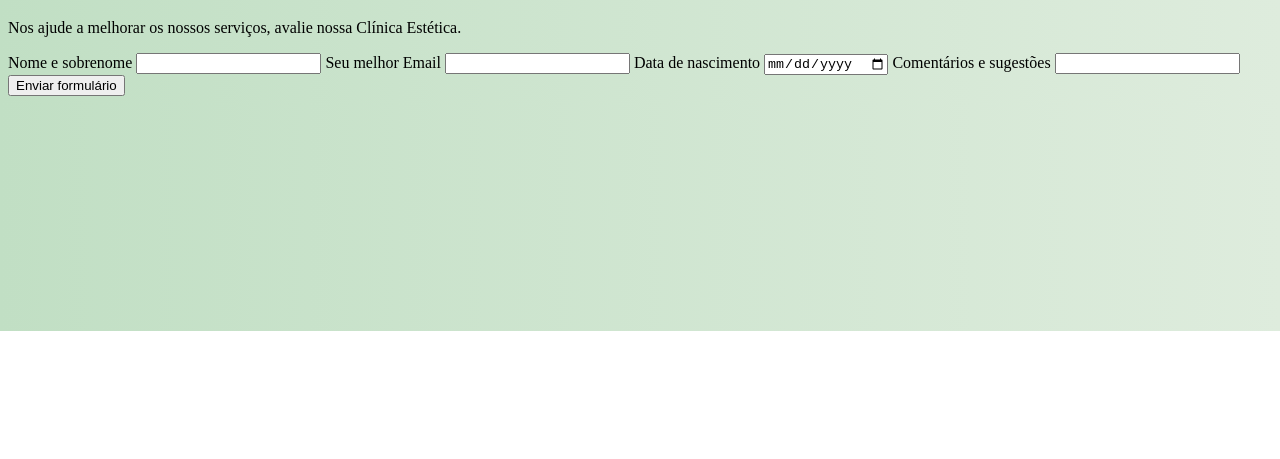
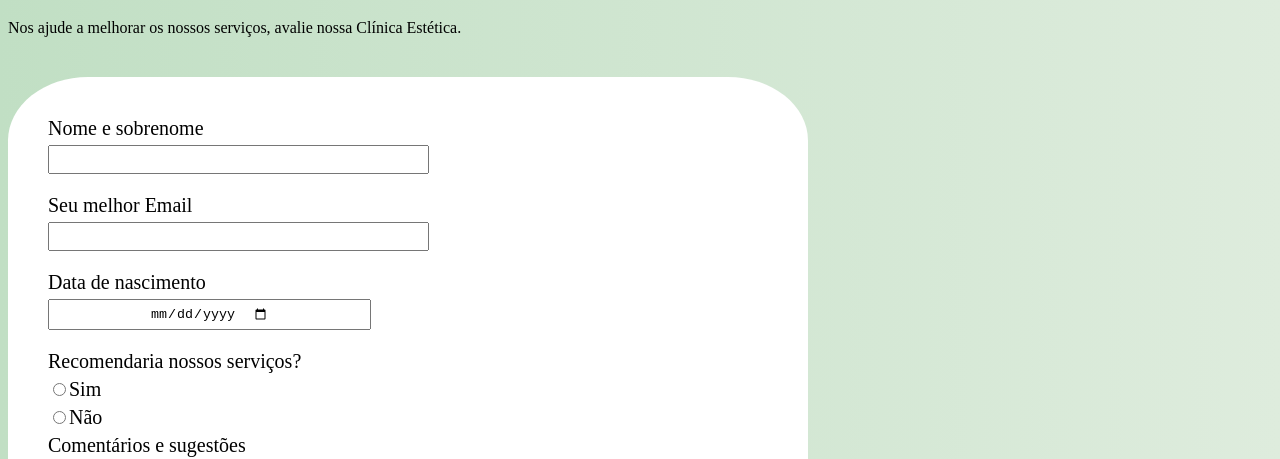
Before and after one commit to Gabriela-Costa/formulario-clinica, a plain HTML site: page index.html in a window 1280 px wide. Shown: the part 469-928 px from the top of the page. Before the commit the page ends 800 px from the top, so only its background shows below. Drawn offline with Linux system fonts and the light colour scheme.

Commit message:
atualização formulário2

```diff
--- a/index.html
+++ b/index.html
@@ -16,24 +16,35 @@
     <main>
         <form>
             <label for="nome">Nome e sobrenome</label>
-            <input type="text" id="nome">
+            <input type="text" id="nome" class="input-padrao">
 
             <label for="email">Seu melhor Email</label>
-            <input type="email" id="email">
+            <input type="email" id="email" class="input-padrao">
 
             <label for="nasc">Data de nascimento</label>
-            <input type="date" id="nasc">
+            <input type="date" id="nasc" class="input-padrao">
 
-            <!--p>Serviços já usados</p>
-            <input type="checkbox" id="servicos"!-->
+            <div>
+                <p>Recomendaria nossos serviços?</p>
+
+                <label for="sim"><input type="radio" id="sim" name="escolha">Sim</label>
+                <label for="nao"><input type="radio" id="nao" name="escolha">Não</label>
+            </div>
 
             <label for="avaliacao">Comentários e sugestões</label>
-            <input type="text" id="avaliacao">
+            <textarea cols="60" rows="10" id="avaliacao"></textarea>
+
+            <label><input type="checkbox">Gostaria de receber nossas novidades por email?</label>
+
 
             <input type="button" onclick="alert('Formulário enviado')" value="Enviar formulário" >
 
         </form>
     </main>
 
+    <footer>
+
+    </footer>
+
 </body>
 </html>
--- a/style.css
+++ b/style.css
@@ -1,7 +1,7 @@
 
 body {
     background-image: linear-gradient(to right, #c1dfc4, #deecdd);
-
+    font-family: 'Times New Roman', Times, serif;
 }
 
 #skincare {
@@ -14,3 +14,29 @@ body {
     border-radius: 40px;
 
 }
+
+main{
+    width: 800px;
+    /*margin: auto;*/
+}
+
+form{
+    margin: 40px 0;
+    padding: 40px;
+    background-color: white;
+    border-radius: 10%;
+}
+
+form label, form p {
+    display: block;
+    font-size: 20px;
+    margin-bottom: 5px;
+
+}
+
+.input-padrao{
+    display: block;
+    margin-bottom: 20px;
+    padding: 5px 100px;
+
+}
```
